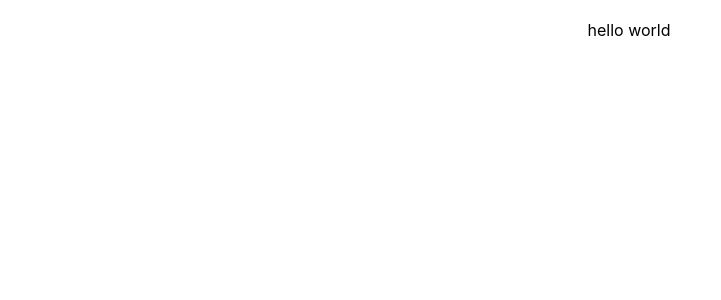
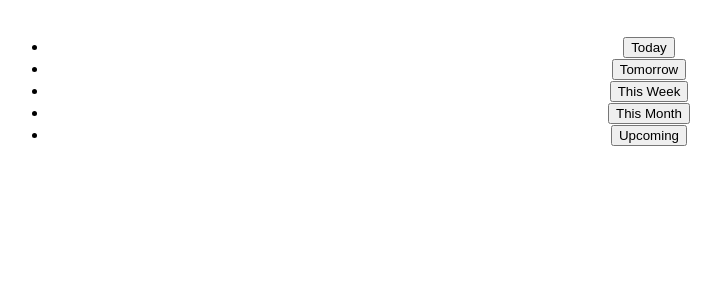
Before and after one commit to IvanGrekov/todo-app, a React (Create React App) app: page / in a window 1280 px wide. Shown: the top 300 px of the page, without its empty margins (11-732 px from the left). Built offline with nearby package versions, Linux system fonts and the light colour scheme.

Commit message:
feat: PeriodFilter was created

```diff
--- a/src/App.tsx
+++ b/src/App.tsx
@@ -1,7 +1,14 @@
+import PeriodFilter from 'components/period-filter';
+
 import './App.styles.scss';
 
-function App(): JSX.Element {
-    return <main className="app">Hello world</main>;
+export default function App(): JSX.Element {
+    return (
+        <main className="app">
+            <header className="app__header">
+                <PeriodFilter />
+            </header>
+            <section />
+        </main>
+    );
 }
-
-export default App;
--- /dev/null
+++ b/src/components/period-filter/PeriodFilter.tsx
@@ -0,0 +1,39 @@
+import { useSearchParams } from 'react-router-dom';
+
+import Button from 'components/button';
+import {
+    PERIOD_FILTER_ITEMS,
+    DEFAULT_PERIOD_FILTER_VALUE,
+} from 'components/period-filter/constants';
+import { ESearchParams } from 'models/router';
+
+import 'components/period-filter/PeriodFilter.styles.scss';
+
+export default function PeriodFilter(): JSX.Element {
+    const [searchParams, setSearchParams] = useSearchParams();
+
+    const onChangePeriod = (value: string): void => {
+        setSearchParams({ [ESearchParams.PERIOD]: value });
+    };
+
+    const currentPeriodFilterValue =
+        searchParams.get(ESearchParams.PERIOD) || DEFAULT_PERIOD_FILTER_VALUE;
+
+    return (
+        <ul className="period-filter">
+            {PERIOD_FILTER_ITEMS.map(({ title, value }) => {
+                const isActive = value === currentPeriodFilterValue;
+
+                return (
+                    <li key={value}>
+                        <Button
+                            text={title}
+                            isActive={isActive}
+                            onClick={(): void => onChangePeriod(value)}
+                        />
+                    </li>
+                );
+            })}
+        </ul>
+    );
+}
--- /dev/null
+++ b/src/components/period-filter/constants.ts
@@ -0,0 +1,27 @@
+import { IPeriodFilter } from 'components/period-filter/types';
+import { EPeriodOptions } from 'models/router';
+
+export const PERIOD_FILTER_ITEMS: Array<IPeriodFilter> = [
+    {
+        title: 'Today',
+        value: EPeriodOptions.TODAY,
+    },
+    {
+        title: 'Tomorrow',
+        value: EPeriodOptions.TOMORROW,
+    },
+    {
+        title: 'This Week',
+        value: EPeriodOptions.THIS_WEEK,
+    },
+    {
+        title: 'This Month',
+        value: EPeriodOptions.THIS_MONTH,
+    },
+    {
+        title: 'Upcoming',
+        value: EPeriodOptions.UPCOMING,
+    },
+];
+
+export const DEFAULT_PERIOD_FILTER_VALUE = EPeriodOptions.TODAY;
--- /dev/null
+++ b/src/components/period-filter/index.tsx
@@ -0,0 +1,3 @@
+import PeriodFilter from 'components/period-filter/PeriodFilter';
+
+export default PeriodFilter;
--- /dev/null
+++ b/src/components/period-filter/types.ts
@@ -0,0 +1,4 @@
+export interface IPeriodFilter {
+    value: string;
+    title: string;
+}
--- a/src/index.tsx
+++ b/src/index.tsx
@@ -3,8 +3,8 @@ import { BrowserRouter } from 'react-router-dom';
 
 import ReactDOM from 'react-dom/client';
 
-import './index.css';
-import App from './App';
+import 'index.css';
+import App from 'App';
 
 const root = ReactDOM.createRoot(document.getElementById('root') as HTMLElement);
 root.render(
```
Also changed, not shown: src/components/period-filter/PeriodFilter.styles.scss (added).
